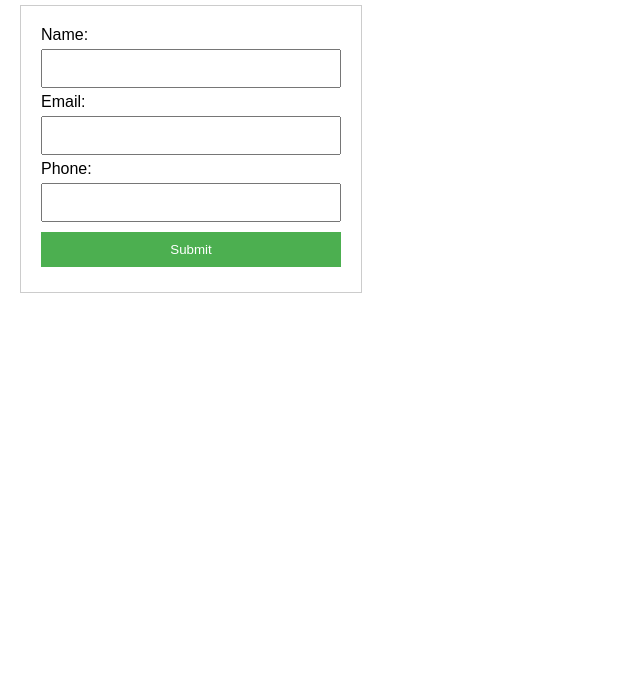
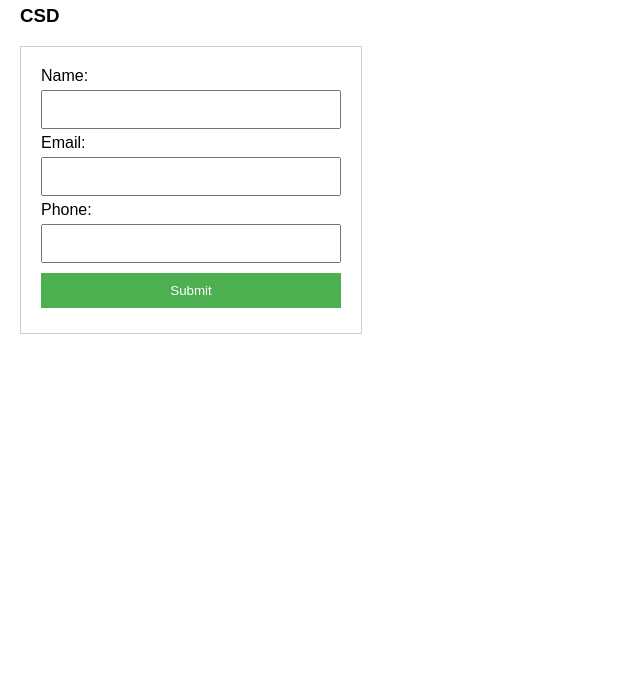
Before and after one commit to madhavij94/jenkins-csd, a plain HTML site: page index.html in a window 1280 px wide. Shown: the part 123-800 px from the top of the page, without its empty margins (0-640 px from the left). Drawn offline with Linux system fonts and the light colour scheme.

Commit message:
last update

```diff
--- a/index.html
+++ b/index.html
@@ -10,6 +10,7 @@
 <body>
 <h1>TKRCET university </h1>
 <h2>User Registration Form</h2>
+<h3>CSD</h3>
 <form>
 <label for="name">Name:</label>
 <input type="text" id="name" name="name" required><br>
```
Also changed, not shown: 1 other file.
